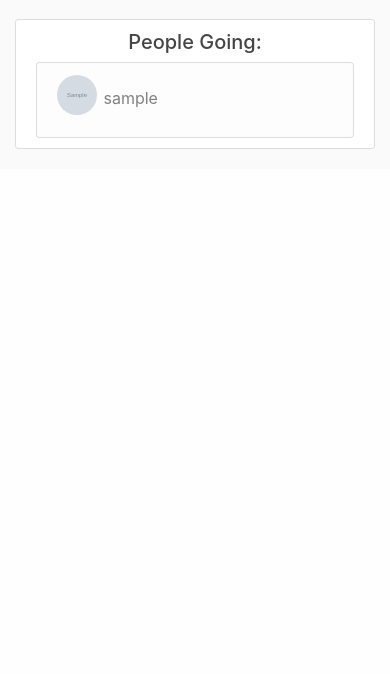
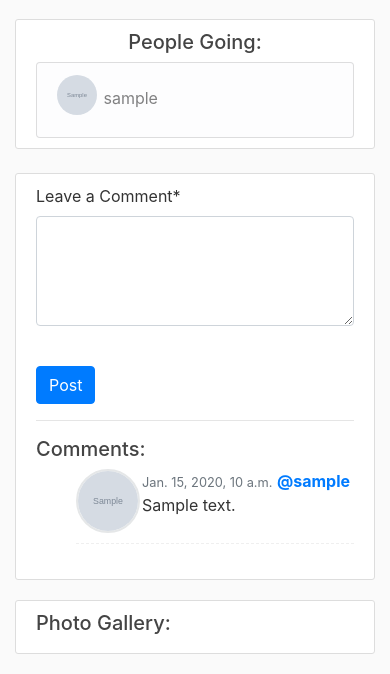
Before and after one commit to jhbed/shop-events, a Django app: page /event/1/ in a window 390 px wide. Shown: the part 1325-1999 px from the top of the page. Before the commit the page ends 1474 px from the top, so only its background shows below. Run offline with Django 3.2, Linux system fonts and the light colour scheme; tables that the repository leaves empty hold one stand-in row (values such as "Sample post"); grey boxes marked "Sample" are stand-in pictures; some libraries are stand-ins or nearby versions.

Commit message:
posting a comment is now possible

```diff
--- a/events/admin.py
+++ b/events/admin.py
@@ -1,6 +1,7 @@
 from django.contrib import admin
-from .models import Event, Announcement, EventAnnouncement
+from .models import Event, Announcement, EventAnnouncement, Comment
 # Register your models here.
 admin.site.register(Event)
 admin.site.register(Announcement)
 admin.site.register(EventAnnouncement)
+admin.site.register(Comment)
--- /dev/null
+++ b/events/forms.py
@@ -0,0 +1,7 @@
+from django import forms
+
+class CommentForm(forms.Form):
+    comment = forms.CharField(widget=forms.Textarea(attrs={'rows':4}),
+                              label="Leave a Comment",
+                              required=True)
+    event = forms.DecimalField()
--- a/events/models.py
+++ b/events/models.py
@@ -19,6 +19,8 @@ from django.urls import reverse
 
     # def __str__(self):
     #     return self.formatted_address
+
+
 
 class Event(models.Model):
     title = models.CharField(max_length=200)
@@ -58,3 +60,9 @@ class EventAnnouncement(models.Model):
 
     def __str__(self):
         return self.text
+
+class Comment(models.Model):
+    text = models.TextField()
+    date_posted = models.DateTimeField(default=timezone.now)
+    event = models.ForeignKey(Event, on_delete=models.CASCADE, related_name='comments')
+    user = models.ForeignKey(User, on_delete=models.CASCADE, related_name='comments')
--- a/events/static/events/main.css
+++ b/events/static/events/main.css
@@ -112,6 +112,7 @@ body {
   display: none;
 }
 
+
 #today-button {
   display: none
 }
@@ -119,3 +120,19 @@ body {
 #day-passed {
   display: none
 }
+
+.comment-wrapper .panel-body {
+  max-height:650px;
+  overflow:auto;
+}
+
+.comment-wrapper .media-list .media img {
+  width:64px;
+  height:64px;
+  border:2px solid #e5e7e8;
+}
+
+.comment-wrapper .media-list .media {
+  border-bottom:1px dashed #efefef;
+  margin-bottom:25px;
+}
--- a/events/templates/events/event_detail.html
+++ b/events/templates/events/event_detail.html
@@ -1,6 +1,7 @@
 {% extends "events/base.html" %}
 {% load static %}
 {% block fullwidth_content %}
+{% load crispy_forms_tags %}
 <div class="container-fluid content-section">
     <div class="row">
       <div class="col-xl-9 mx-auto">
@@ -61,7 +62,7 @@
     </div>
 </div>
 <div class="container-fluid">
-    <div class="row mt-1">
+    <div class="row display-flex mt-1">
         <div class="col-md-4">
             <div class="content-section">
                 <h5 class="text-center">Details:</h5>
@@ -121,8 +122,55 @@
                             {{attendee.username}}
                         </li>
                     {% endfor %}
+                </ul>
+            </div>
+        </div>
+    </div>
+    <div class="row mt-1">
+        <div class="col-md-8">
+            <div class="content-section">
+                <div class="comment-wrapper">
+                    <div class="panel panel-info">
+                        <div class="panel-body">
+                            <form action="/events/post_comment/" method="post">
+                                {% csrf_token %}
+                                {{ form.comment|as_crispy_field }}
+                                {{ form.event.as_hidden }}
+                                <br>
+                                <button type="submit" class="btn btn-primary pull-right">Post</button>
+                            </form>
+                            <div class="clearfix"></div>
+                            <hr>
+                            <h5>Comments:</h5>
+                            <ul class="media-list">
 
+                                {% for comment in object.comments.all reversed %}
+                                <li class="media">
+                                    <img src="{{ comment.user.profile.image.url }}"
+                                    class="rounded-circle article-img"
+                                    alt="{{comment.user.username}}-img"
+                                    >
+                                    <div class="media-body">
+                                        <span class="text-muted pull-right">
+                                            <small class="text-muted">{{ comment.date_posted }}</small>
+                                        </span>
+                                        <strong class="text-primary">@{{ comment.user.username }}</strong>
+                                        <p>
+                                            {{ comment.text }}
+                                        </p>
+                                    </div>
+                                </li>
+                                {% endfor %}
+                            </ul>
+                        </div>
+                    </div>
+                </div>
 
+            </div>
+        </div>
+        <div class="col-md-4">
+            <div class="content-section">
+                <h5>Photo Gallery:</h5>
             </div>
         </div>
     </div>
--- a/events/urls.py
+++ b/events/urls.py
@@ -19,5 +19,6 @@ urlpatterns = [
     path('event/<int:pk>/delete', view=EventDeleteView.as_view(), name='event-delete'),
     path('event/new/', view=EventCreateView.as_view(), name='event-create'),
     path('test/', views.test, name='test'),
-    path('compare_latlon/', views.CompareLatLon.as_view(), name='compare-latlon')
+    path('compare_latlon/', views.CompareLatLon.as_view(), name='compare-latlon'),
+    path('post_comment/', views.PostComment.as_view(), name='post-comment')
 ]
--- a/events/views.py
+++ b/events/views.py
@@ -1,4 +1,5 @@
 import os
+from .forms import CommentForm
 from django.utils import timezone
 from django.contrib import messages
 from django_proj.common.util.geo import get_distance
@@ -7,7 +8,7 @@ from django.http import HttpResponse, JsonResponse
 from django.shortcuts import render, get_object_or_404, redirect
 from django.http import HttpResponse
 from django.urls import reverse_lazy
-from .models import Event, Announcement, EventAnnouncement
+from .models import Event, Announcement, EventAnnouncement, Comment
 from django import forms
 from django.db.models import Count
 from django.contrib.auth.models import User
@@ -20,6 +21,26 @@ from django.views.generic import (ListView,
                                   DeleteView,
                                   View)
 # Create your views here.
+
+
+class PostComment(View):
+
+    def get(self, request, *args, **kwargs):
+        return HttpResponse('This page is not available.')
+
+    def post(self, request, *args, **kwargs):
+
+        form = CommentForm(request.POST)
+        if not form.is_valid():
+            return HttpResponse('invalid comment...')
+        else:
+            comment = form.cleaned_data['comment']
+            event_pk = form.cleaned_data['event']
+            event = Event.objects.get(pk=event_pk)
+            user = request.user
+            comment_obj = Comment(text=comment, event=event, user=user)
+            comment_obj.save()
+            return redirect('event-detail', event_pk)
 
 class CompareLatLon(View):
 
@@ -49,11 +70,6 @@ class CompareLatLon(View):
             e = 'You must be logged in to check in to the event.'
             #messages.error(request, e)
             return HttpResponse(e)
-
-
-
-
-
 
         #return HttpResponse('hello')
         return HttpResponse('distance between you and event is: ' + str(dist))
@@ -104,7 +120,10 @@ class EventDetailView(SingleObjectMixin, View):
         #today = timezone.now().date()
         #event_is_today = today == event.event_date
         #event_is_passed = today > event.event_date
-
+        data = {
+            'event' : event.pk
+        }
+        form = CommentForm(initial=data)
         context = {
             'object' : event,
             'attendees_count' : event.attendees.count(),
@@ -114,7 +133,8 @@ class EventDetailView(SingleObjectMixin, View):
             'location' : location,
             'event_day' : event.event_date.day,
             'event_month' : event.event_date.month,
-            'event_year' : event.event_date.year
+            'event_year' : event.event_date.year,
+            'form' : form
         }
 
         return render(request, 'events/event_detail.html', context)
```
Also changed, not shown: events/migrations/0018_comment.py (added), events/migrations/0019_auto_20190307_2334.py (added), events/migrations/0020_auto_20190307_2339.py (added).
